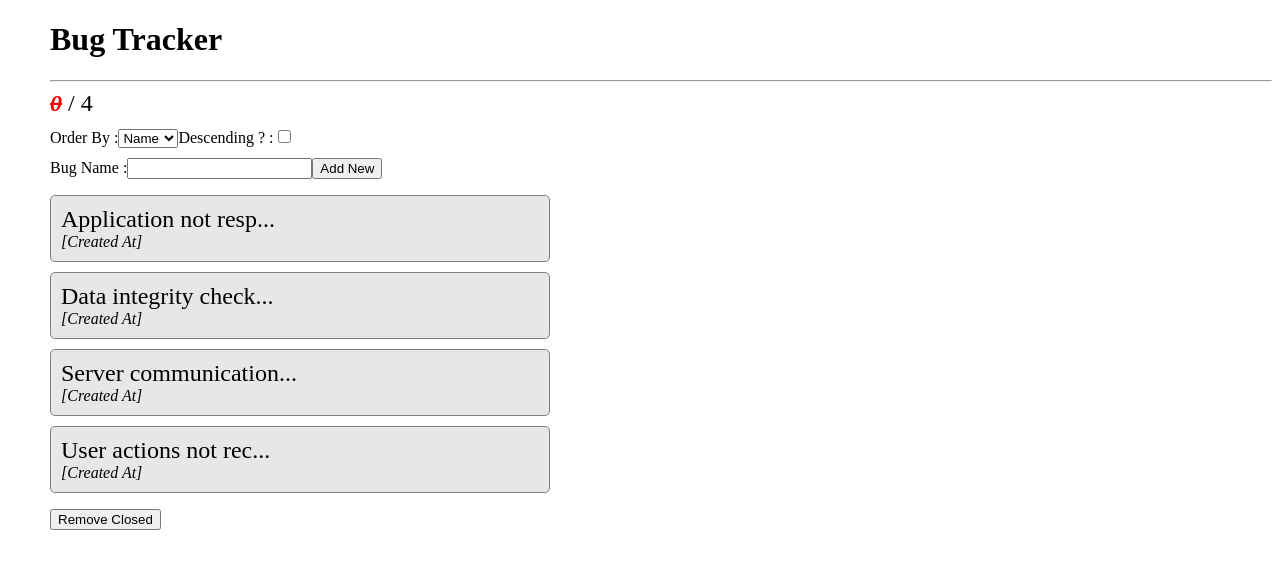
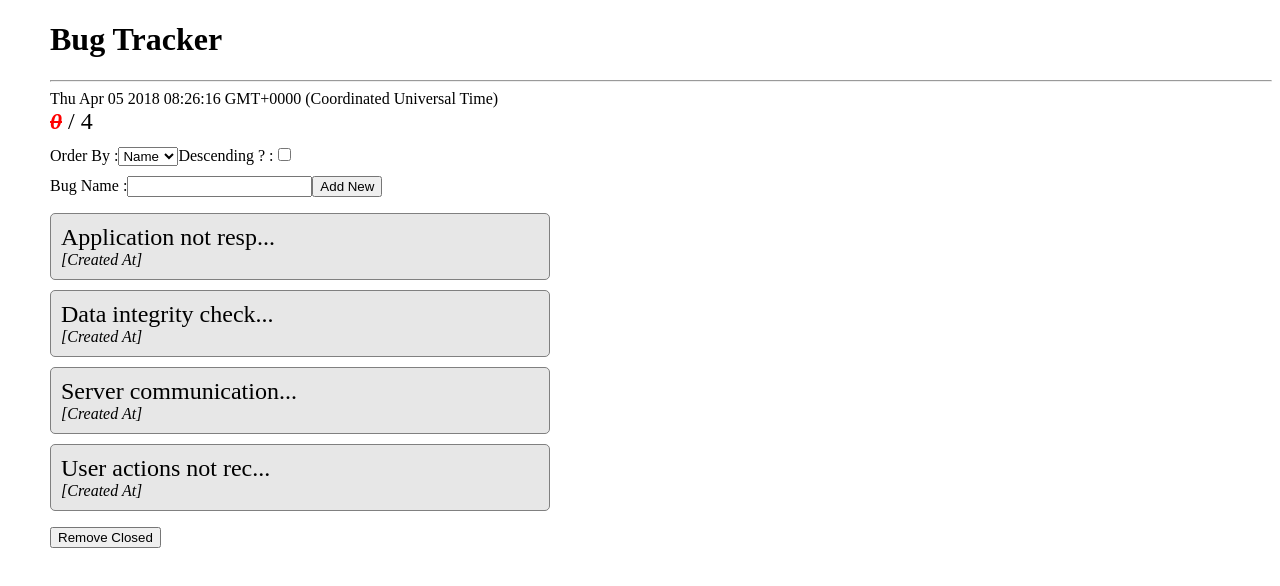
Before and after one commit to VinodAkkepalli/AngularProjects, an Angular app in the folder bug-tracker-app/: page / in a window 1280 px wide. Shown: the top 586 px of the page. Built offline with nearby package versions, Linux system fonts and the light colour scheme.

Commit message:
ChangeDetectionStrategy to trigger changes

```diff
--- a/bug-tracker-app/src/app/app.module.ts
+++ b/bug-tracker-app/src/app/app.module.ts
@@ -8,6 +8,7 @@ import { TrimTextPipe } from './bugTracker/pipes/TrimTextPipe'
 import { SortBugPipe } from './bugTracker/pipes/SortBugPipe'
 import { BugOperationsService } from './bugTracker/services/BugOperations.service';
 import { ClosedCountPipe } from './bugTracker/pipes/closedCountPipe';
+import { BugStatsComponent } from './bugTracker/views/bugStatsComponent';
 
 @NgModule({
   declarations: [
@@ -15,7 +16,8 @@ import { ClosedCountPipe } from './bugTracker/pipes/closedCountPipe';
     BugTrackerComponent,
     TrimTextPipe,
     SortBugPipe,
-    ClosedCountPipe
+    ClosedCountPipe,
+    BugStatsComponent
   ],
   imports: [
     BrowserModule,
--- a/bug-tracker-app/src/app/bugTracker/bugTracker.component.html
+++ b/bug-tracker-app/src/app/bugTracker/bugTracker.component.html
@@ -1,8 +1,4 @@
-<section class="stats">
-		<span class="closed">{{bugList | closedCount}}</span>
-		<span> / </span>
-		<span>{{bugList.length}}</span>
-	</section>
+<app-bug-stats [data]="bugList"></app-bug-stats>
 <section class="sort">
 	<label for="">Order By :</label>
 	<select (change)="sortBugBy = $event.target.value">
@@ -10,7 +6,7 @@
 		<option value="isClosed">Status</option>
 	</select>
 	<label for="">Descending ? :</label>
-		<input type="checkbox"  (change)="sortBugDescending=$event.target.checked">
+	<input type="checkbox" (change)="sortBugDescending=$event.target.checked">
 </section>
 <section class="edit">
 	<label for="">Bug Name :</label>
@@ -18,12 +14,10 @@
 	<input type="button" value="Add New" (click)="onBugAdd()">
 </section>
 
-	<section class="bugList" >
+<section class="bugList">
 	<ol>
 		<li *ngFor="let x of (bugList | sortBug:sortBugBy:sortBugDescending)">
-				<span class="bugname"
-				[ngClass]="{closed : x.isClosed}"
-				(click)="onBugClick(x)">{{x.name | trimText:20}}</span>
+			<span class="bugname" [ngClass]="{closed : x.isClosed}" (click)="onBugClick(x)">{{x.name | trimText:20}}</span>
 			<div class="datetime">[Created At]</div>
 		</li>
 	</ol>
--- /dev/null
+++ b/bug-tracker-app/src/app/bugTracker/views/bugStatsComponent.html
@@ -0,0 +1,6 @@
+<div>{{getCurrentTime()}}</div>
+<section class="stats">
+    <span class="closed">{{bugs | closedCount}}</span>
+    <span> / </span>
+    <span>{{bugs?.length}}</span>
+</section>
--- /dev/null
+++ b/bug-tracker-app/src/app/bugTracker/views/bugStatsComponent.ts
@@ -0,0 +1,17 @@
+import { Component, ChangeDetectionStrategy, Input } from '@angular/core'
+import { Bug } from '../models/Bug'
+
+@Component({
+    selector: 'app-bug-stats',
+    templateUrl: './bugStatsComponent.html',
+    changeDetection: ChangeDetectionStrategy.OnPush
+})
+export class BugStatsComponent {
+
+    @Input('data')
+    bugs : Bug[] = [];
+
+    getCurrentTime() {
+        return new Date();
+    }
+}
```
Lines whose indentation alone changed are shown as unchanged.
